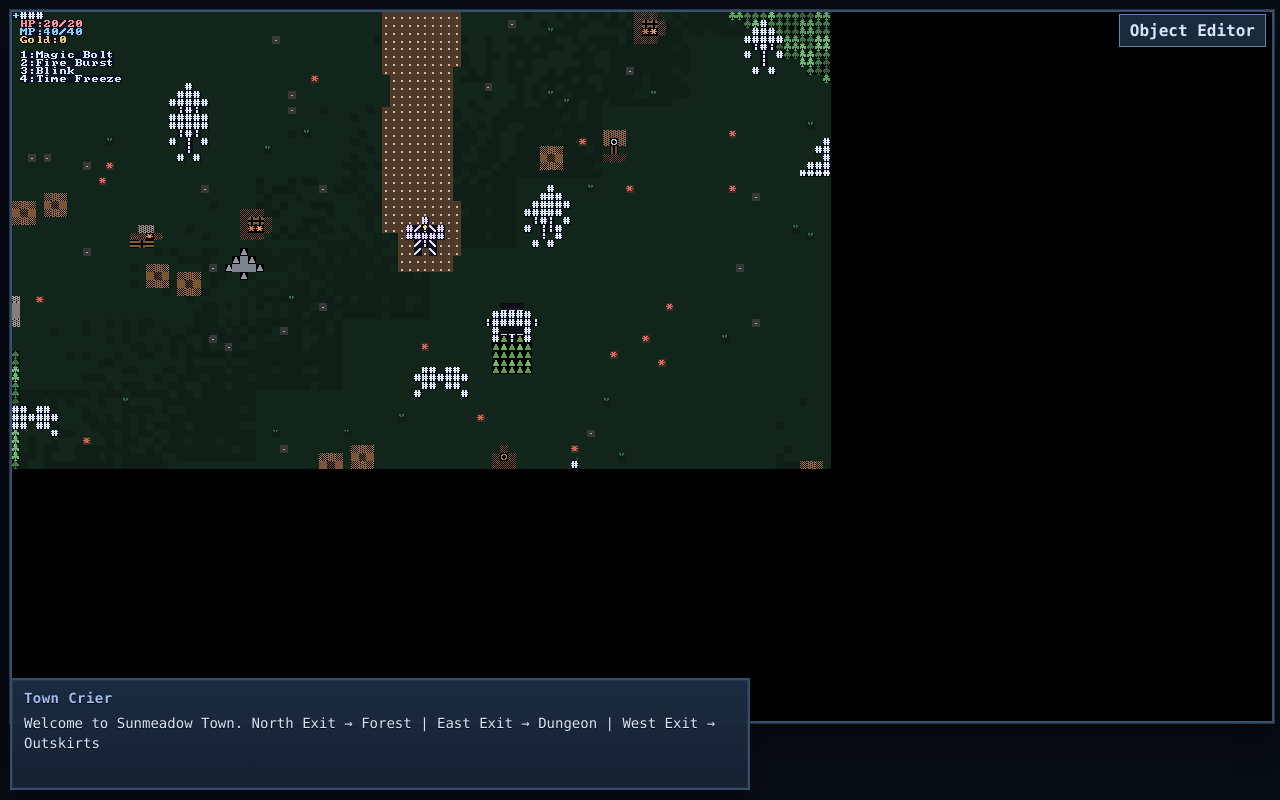
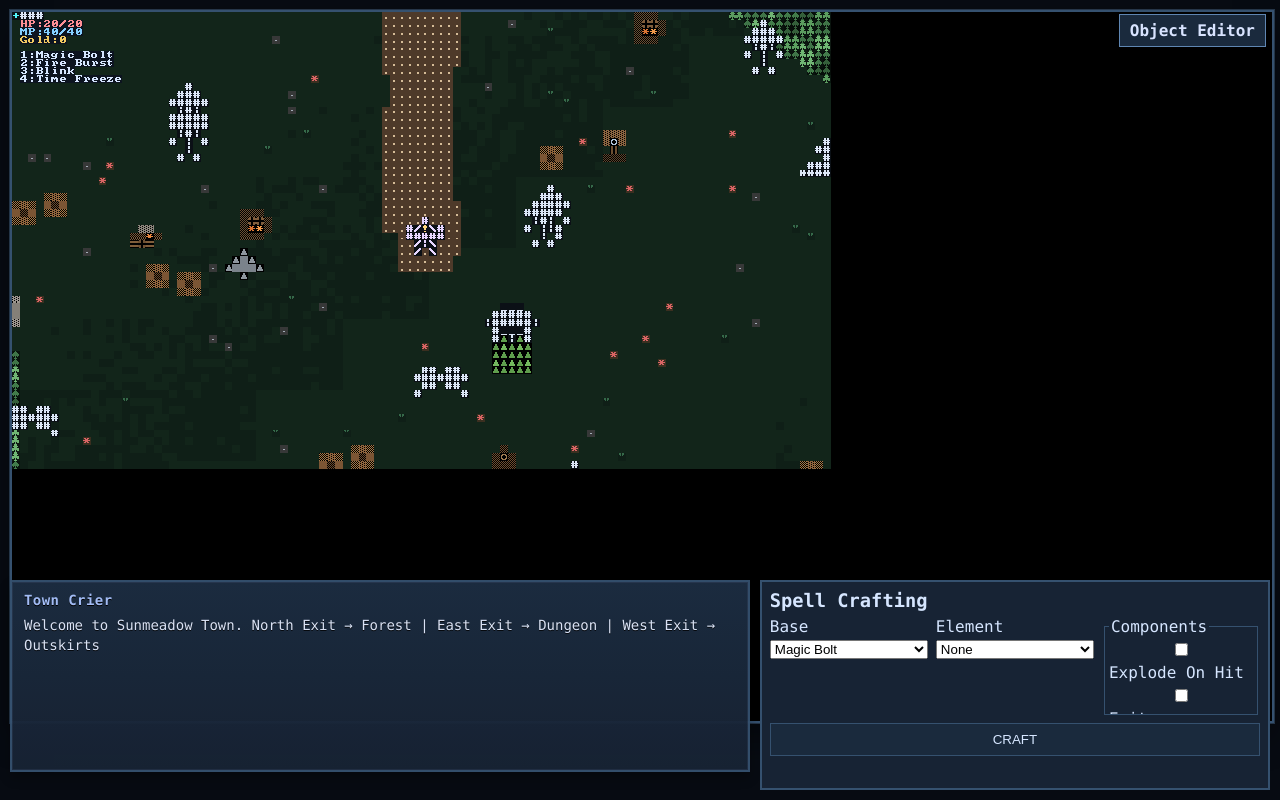
Before and after one commit to Dan-Yaacobi/Symbol-Wizard, a website with bundled scripts: page index.html in a window 1280 px wide. Built offline with nearby package versions, Linux system fonts and the light colour scheme; animation ran at ten frames a second.

Commit message:
Add separate spell crafting UI and spellbook integration

```diff
--- a/main.js
+++ b/main.js
@@ -28,6 +28,7 @@ import { DialogueManager } from './systems/DialogueManager.js';
 import { SpellRegistry, defaultSpellSlots } from './data/spells.js';
 import { AbilitySystem } from './systems/AbilitySystem.js';
 import { SpellbookWindow } from './ui/SpellbookWindow.js';
+import { SpellCraftingWindow } from './ui/SpellCraftingWindow.js';
 import { PrefabEditorScreen } from './ui/PrefabEditorScreen.js';
 import { palette } from './entities/SpriteLibrary.js';
 import { visualTheme } from './data/VisualTheme.js';
@@ -164,6 +165,16 @@ const uiRoot = document.getElementById('uiPanels') ?? (() => {
   return fallback;
 })();
 const spellbook = new SpellbookWindow({ root: uiRoot, abilitySystem, input });
+new SpellCraftingWindow({
+  root: uiRoot,
+  spellbook,
+  onCrafted: (spell) => {
+    if (!spell?.id || abilitySystem.definitions.has(spell.id)) return false;
+    abilitySystem.definitions.set(spell.id, spell);
+    abilitySystem.cooldowns.set(spell.id, 0);
+    return true;
+  },
+});
 
 const prefabEditor = new PrefabEditorScreen();
 await prefabEditor.initialize();
--- a/styles.css
+++ b/styles.css
@@ -518,3 +518,60 @@ body {
   padding: 6px 8px;
   font-size: 11px;
 }
+
+.spell-crafting-window {
+  width: 100%;
+  min-height: 112px;
+  border: 2px solid var(--panel-border);
+  background: var(--panel);
+  padding: 8px;
+  box-sizing: border-box;
+}
+
+.spell-crafting-header h3 {
+  margin: 0 0 6px;
+}
+
+.spell-crafting-selectors {
+  display: grid;
+  grid-template-columns: repeat(3, minmax(0, 1fr));
+  gap: 8px;
+  align-items: start;
+  margin-bottom: 8px;
+}
+
+.spell-crafting-selectors label,
+.craft-components {
+  display: flex;
+  flex-direction: column;
+  gap: 4px;
+}
+
+.craft-components {
+  border: 1px solid var(--panel-border);
+  padding: 4px;
+  max-height: 88px;
+  overflow-y: auto;
+}
+
+.craft-button {
+  width: 100%;
+  background: #1a2a3d;
+  color: var(--text);
+  border: 1px solid var(--panel-border);
+  padding: 8px;
+  cursor: pointer;
+}
+
+.craft-feedback {
+  min-height: 18px;
+  margin: 6px 0 0;
+}
+
+.craft-feedback.success {
+  color: #8ef7ad;
+}
+
+.craft-feedback.error {
+  color: #ff9e9e;
+}
--- a/systems/spells/components/index.js
+++ b/systems/spells/components/index.js
@@ -15,6 +15,7 @@ const COMPONENTS = new Map([
   [increaseDamageComponent.id, increaseDamageComponent],
   [pierceComponent.id, pierceComponent],
 ]);
+export const ComponentRegistry = Object.freeze(Object.fromEntries(COMPONENTS));
 
 function normalizeComponent(component) {
   if (!component || typeof component !== 'object') return null;
--- /dev/null
+++ b/ui/SpellCraftingWindow.js
@@ -0,0 +1,220 @@
+import { SpellRegistry } from '../data/spells.js';
+import { craftSpell } from '../systems/spells/SpellCrafting.js';
+import { ElementRegistry } from '../systems/spells/ElementSystem.js';
+import { ComponentRegistry } from '../systems/spells/components/index.js';
+
+const DESIGN_DOC_BASE_SPELLS = ['magic-bolt'];
+const DESIGN_DOC_ELEMENTS = ['fire', 'frost', 'electric', 'earth'];
+const DESIGN_DOC_COMPONENTS = [
+  'explode_on_hit',
+  'spawn_zone_on_hit',
+  'emit_projectiles',
+  'spawn_on_expire',
+  'split',
+  'multi_cast',
+  'chain',
+  'fork',
+  'ring',
+  'cone',
+  'spiral',
+  'wave',
+  'pierce',
+  'bounce',
+  'pull',
+  'push',
+  'orbit_attach',
+  'delay',
+  'grow',
+  'ramp',
+  'pulse',
+];
+
+function toLabel(value) {
+  return String(value)
+    .replaceAll('_', ' ')
+    .replaceAll('-', ' ')
+    .replace(/\b\w/g, (match) => match.toUpperCase());
+}
+
+function buildCraftedSpellId(base, element, components) {
+  const sortedComponents = [...components].sort();
+  const elementToken = element || 'none';
+  const componentToken = sortedComponents.length > 0 ? sortedComponents.join('-') : 'none';
+  return `${base}__${elementToken}__${componentToken}`;
+}
+
+function buildCraftedSpellName(baseSpellName, element, components) {
+  const tags = [];
+  if (element) tags.push(toLabel(element));
+  if (components.length > 0) tags.push(components.map(toLabel).join(', '));
+  if (tags.length === 0) return baseSpellName;
+  return `${baseSpellName} [${tags.join(' • ')}]`;
+}
+
+export class SpellCraftingWindow {
+  constructor({ root, spellbook, onCrafted }) {
+    this.root = root;
+    this.spellbook = spellbook;
+    this.onCrafted = onCrafted;
+
+    this.selectedBase = '';
+    this.selectedElement = '';
+    this.selectedComponents = [];
+    this.feedback = '';
+    this.feedbackType = '';
+
+    this.allowedBases = Object.values(SpellRegistry)
+      .filter((spell) => spell?.behavior)
+      .map((spell) => spell.id)
+      .filter((id) => DESIGN_DOC_BASE_SPELLS.includes(id));
+
+    this.allowedElements = Object.keys(ElementRegistry).filter((element) => DESIGN_DOC_ELEMENTS.includes(element));
+
+    this.allowedComponents = Object.keys(ComponentRegistry).filter((componentId) => DESIGN_DOC_COMPONENTS.includes(componentId));
+
+    this.el = document.createElement('section');
+    this.el.className = 'spell-crafting-window';
+    this.root.appendChild(this.el);
+
+    this.selectedBase = this.allowedBases[0] ?? '';
+    this.render();
+  }
+
+  setFeedback(message, type) {
+    this.feedback = message;
+    this.feedbackType = type;
+  }
+
+  toggleComponent(componentId, checked) {
+    if (!this.allowedComponents.includes(componentId)) return;
+
+    if (checked) {
+      if (!this.selectedComponents.includes(componentId)) {
+        this.selectedComponents = [...this.selectedComponents, componentId];
+      }
+      return;
+    }
+
+    this.selectedComponents = this.selectedComponents.filter((id) => id !== componentId);
+  }
+
+  validateSelection() {
+    if (!this.selectedBase || !this.allowedBases.includes(this.selectedBase)) {
+      return { valid: false, message: 'Select a valid base spell.' };
+    }
+
+    if (this.selectedElement && !this.allowedElements.includes(this.selectedElement)) {
+      return { valid: false, message: 'Selected element is invalid.' };
+    }
+
+    const hasInvalidComponent = this.selectedComponents.some((component) => !this.allowedComponents.includes(component));
+    if (hasInvalidComponent) {
+      return { valid: false, message: 'One or more selected components are invalid.' };
+    }
+
+    return { valid: true, message: 'ok' };
+  }
+
+  onCraftClick() {
+    const selectionCheck = this.validateSelection();
+    if (!selectionCheck.valid) {
+      this.setFeedback(selectionCheck.message, 'error');
+      this.render();
+      return;
+    }
+
+    try {
+      const spell = craftSpell({
+        base: this.selectedBase,
+        element: this.selectedElement || null,
+        components: this.selectedComponents,
+      });
+
+      const craftedSpell = {
+        ...spell,
+        id: buildCraftedSpellId(this.selectedBase, this.selectedElement || null, this.selectedComponents),
+        name: buildCraftedSpellName(spell.name, this.selectedElement || null, this.selectedComponents),
+      };
+
+      const added = this.onCrafted?.(craftedSpell);
+      if (!added) {
+        this.setFeedback('Craft failed: spell already exists.', 'error');
+        this.render();
+        return;
+      }
+
+      this.setFeedback('Spell Crafted', 'success');
+      this.selectedElement = '';
+      this.selectedComponents = [];
+
+      this.spellbook?.render?.();
+      this.render();
+    } catch (error) {
+      this.setFeedback(error instanceof Error ? error.message : 'Craft failed.', 'error');
+      this.render();
+    }
+  }
+
+  render() {
+    this.el.innerHTML = `
+      <header class="spell-crafting-header">
+        <h3>Spell Crafting</h3>
+      </header>
+      <div class="spell-crafting-selectors">
+        <label>
+          <span>Base</span>
+          <select class="craft-base-select">
+            ${this.allowedBases
+              .map((baseId) => `<option value="${baseId}" ${this.selectedBase === baseId ? 'selected' : ''}>${SpellRegistry[baseId]?.name ?? toLabel(baseId)}</option>`)
+              .join('')}
+          </select>
+        </label>
+        <label>
+          <span>Element</span>
+          <select class="craft-element-select">
+            <option value="">None</option>
+            ${this.allowedElements
+              .map((element) => `<option value="${element}" ${this.selectedElement === element ? 'selected' : ''}>${toLabel(element)}</option>`)
+              .join('')}
+          </select>
+        </label>
+        <fieldset class="craft-components">
+          <legend>Components</legend>
+          ${this.allowedComponents
+            .map(
+              (componentId) => `
+                <label>
+                  <input type="checkbox" value="${componentId}" ${this.selectedComponents.includes(componentId) ? 'checked' : ''} />
+                  <span>${toLabel(componentId)}</span>
+                </label>
+              `,
+            )
+            .join('')}
+        </fieldset>
+      </div>
+      <button type="button" class="craft-button">CRAFT</button>
+      <p class="craft-feedback ${this.feedbackType}">${this.feedback || ''}</p>
+    `;
+
+    const baseSelect = this.el.querySelector('.craft-base-select');
+    const elementSelect = this.el.querySelector('.craft-element-select');
+    const componentInputs = this.el.querySelectorAll('.craft-components input[type="checkbox"]');
+    const craftButton = this.el.querySelector('.craft-button');
+
+    baseSelect?.addEventListener('change', (event) => {
+      this.selectedBase = event.target.value;
+    });
+
+    elementSelect?.addEventListener('change', (event) => {
+      this.selectedElement = event.target.value;
+    });
+
+    componentInputs.forEach((input) => {
+      input.addEventListener('change', (event) => {
+        this.toggleComponent(event.target.value, event.target.checked);
+      });
+    });
+
+    craftButton?.addEventListener('click', () => this.onCraftClick());
+  }
+}
```
